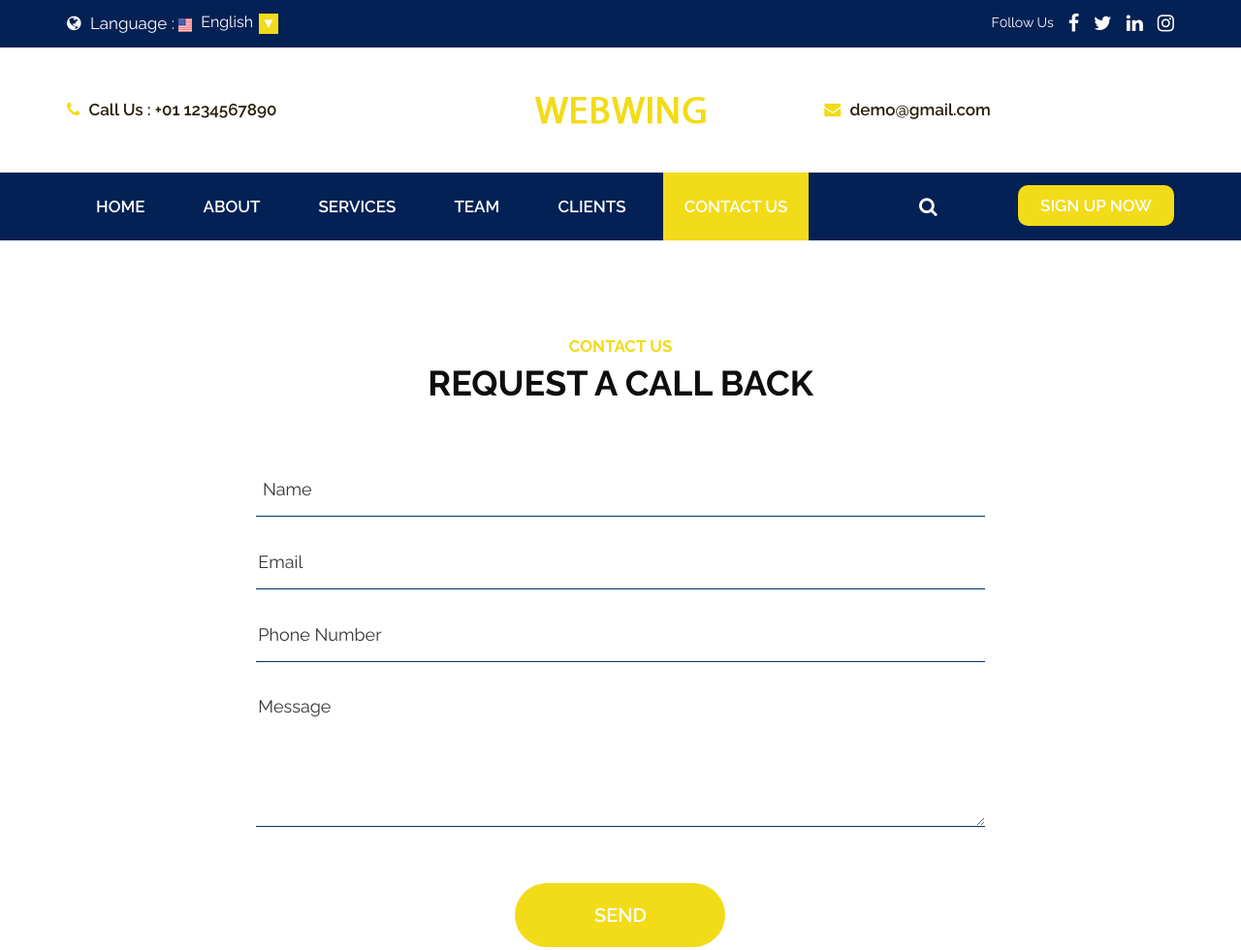
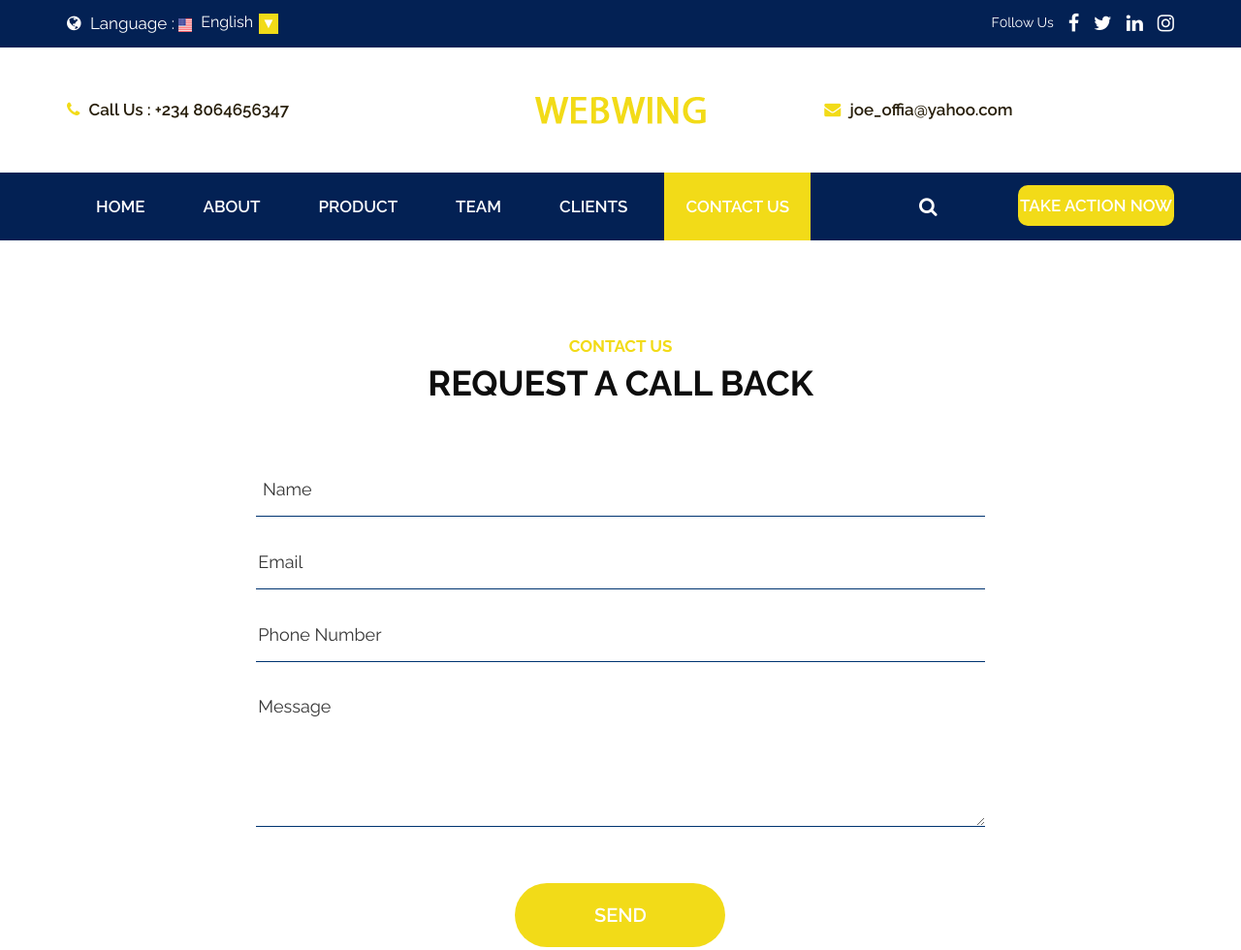
Before and after one commit to joamani/web-consulting1, a plain HTML site: page contact.html in a window 1280 px wide. Shown: the top 980 px of the page at 97% size. Drawn offline with nearby package versions, Linux system fonts and the light colour scheme.

Commit message:
feature branch

```diff
--- a/contact.html
+++ b/contact.html
@@ -82,7 +82,7 @@
                   <div class="row d_flex">
                      <div class="col-md-4 col-sm-4 d_none">
                         <ul class="conta_icon">
-                           <li><a href="#"><i class="fa fa-phone" aria-hidden="true"></i> Call Us : +01 1234567890</a> </li>
+                           <li><a href="#"><i class="fa fa-phone" aria-hidden="true"></i> Call Us : +234 8064656347</a> </li>
                         </ul>
                      </div>
                      <div class="col-md-4 col-sm-4 " >
@@ -90,7 +90,7 @@
                      </div>
                      <div class="col-md-4 col-sm-4 d_none">
                         <ul class="conta_icon ">
-                           <li><a href="#"><i class="fa fa-envelope" aria-hidden="true"></i> demo@gmail.com</a> </li>
+                           <li><a href="#"><i class="fa fa-envelope" aria-hidden="true"></i> joe_offia@yahoo.com</a> </li>
                         </ul>
                      </div>
                   </div>
@@ -113,7 +113,7 @@
                                     <a class="nav-link" href="about.html">about</a>
                                  </li>
                                  <li class="nav-item">
-                                    <a class="nav-link" href="service.html">services</a>
+                                    <a class="nav-link" href="service.html">product</a>
                                  </li>
                                  <li class="nav-item">
                                     <a class="nav-link" href="team.html">team </a>
@@ -131,7 +131,7 @@
                      <div class="col-md-3 col-sm-5 d_none">
                         <ul class="sign">
                            <li><a href="#"><i class="fa fa-search" aria-hidden="true"></i></a></li>
-                           <li><a class="sign_btn" href="#">sign up now</a></li>
+                           <li><a class="sign_btn" href="#">take action now</a></li>
                         </ul>
                      </div>
                   </div>
```
